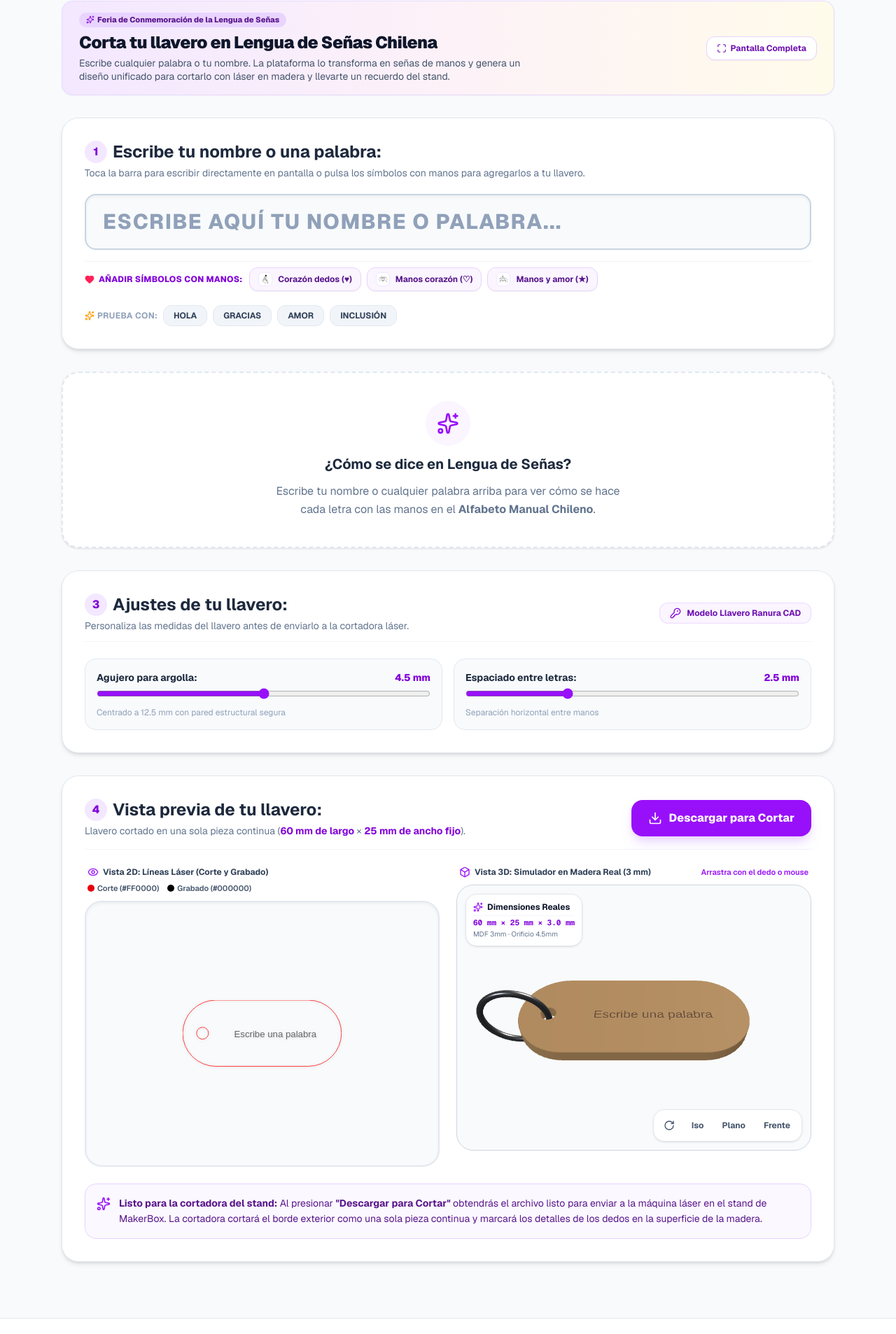
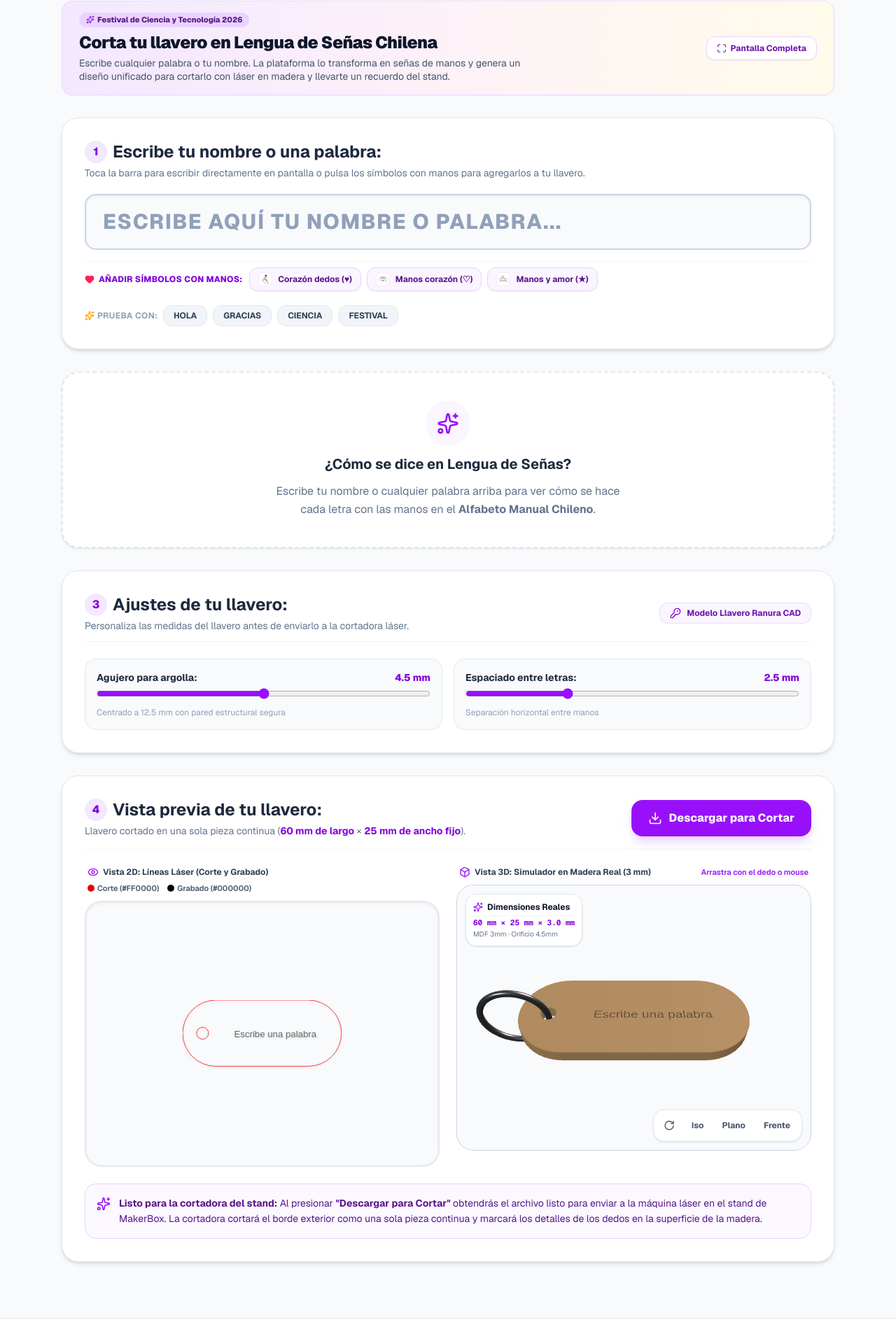
Before and after one commit to crissgabriela/Makerbox, a Next.js app in the folder lengua-de-senas/: page / in a window 1280 px wide. Shown: the part 124-2030 px from the top of the page at 70% size. Built offline with nearby package versions, Linux system fonts and the light colour scheme.

Commit message:
feat: actualizar plataforma para Festival de Ciencia y Tecnologia 2026

```diff
--- a/lengua-de-senas/src/app/layout.tsx
+++ b/lengua-de-senas/src/app/layout.tsx
@@ -13,9 +13,9 @@ const geistMono = Geist_Mono({
 });
 
 export const metadata: Metadata = {
-  title: 'MakerBox UTalca | Lengua de Señas a Corte Láser',
+  title: 'MakerBox UTalca | Festival de Ciencia y Tecnología 2026',
   description:
-    'Plataforma para traducir texto a dactilología del Alfabeto Manual Chileno y generar archivos para corte láser en el stand demostrativo de MakerBox, Universidad de Talca.',
+    'Plataforma interactiva de fabricación digital (Corte Láser en Lengua de Señas, Litofanías 3D e Impresión Braille) para el Festival de Ciencia y Tecnología 2026 · MakerBox, Universidad de Talca.',
   icons: {
     icon: '/logos/makerbox-color.jpg',
   },
--- a/lengua-de-senas/src/app/page.tsx
+++ b/lengua-de-senas/src/app/page.tsx
@@ -96,7 +96,7 @@ export default function Home() {
                 <div className="flex items-center gap-2">
                   <span className="px-2.5 py-0.5 rounded-full bg-purple-200 text-purple-900 text-[11px] font-extrabold flex items-center gap-1">
                     <Sparkles className="w-3 h-3 text-purple-700" />
-                    Feria de Conmemoración de la Lengua de Señas
+                    Festival de Ciencia y Tecnología 2026
                   </span>
                 </div>
                 <h1 className="text-xl sm:text-2xl font-black text-slate-900 tracking-tight mt-0.5">
@@ -177,7 +177,7 @@ export default function Home() {
             </span>
           </div>
           <div className="flex items-center gap-1.5 text-xs text-slate-500">
-            <span>Día de las Personas Sordas y de la Lengua de Señas</span>
+            <span>Festival de Ciencia y Tecnología 2026</span>
             <span>•</span>
             <span className="text-purple-700 font-bold">Stand de Impresión 3D y Corte Láser</span>
           </div>
--- a/lengua-de-senas/src/app/subir-foto/page.tsx
+++ b/lengua-de-senas/src/app/subir-foto/page.tsx
@@ -191,7 +191,7 @@ function SubirFotoContent() {
               MakerBox · Litofanía 3D
             </h1>
             <p className="text-xs font-semibold text-blue-600 mt-1">
-              Universidad de Talca · Stand de Demostración
+              Festival de Ciencia y Tecnología 2026 · Stand MakerBox
             </p>
           </div>
         </div>
--- a/lengua-de-senas/src/components/BrailleSection.tsx
+++ b/lengua-de-senas/src/components/BrailleSection.tsx
@@ -28,7 +28,7 @@ import {
 } from 'lucide-react';
 import confetti from 'canvas-confetti';
 
-const QUICK_WORDS = ['CRISS', 'MAKERBOX', 'UTALCA', 'TALCA', 'HOLA', 'INCLUSIÓN'];
+const QUICK_WORDS = ['CRISS', 'MAKERBOX', 'UTALCA', 'TALCA', 'HOLA', 'CIENCIA'];
 
 export const BrailleSection: React.FC = () => {
   const [config, setConfig] = useState<BrailleConfig>(DEFAULT_BRAILLE_CONFIG);
--- a/lengua-de-senas/src/components/LithophaneSection.tsx
+++ b/lengua-de-senas/src/components/LithophaneSection.tsx
@@ -468,7 +468,7 @@ export const LithophaneSection: React.FC = () => {
               <span>📱 Escanear QR para subir foto desde tu celular</span>
             </button>
 
-            {/* Tip rápido para ferias */}
+            {/* Tip rápido para el festival / stand */}
             <div className="flex items-center gap-2 px-3 py-2 rounded-xl bg-blue-50/80 border border-blue-200/60 text-[11px] text-blue-900 leading-tight">
               <Sparkles className="w-3.5 h-3.5 text-blue-600 shrink-0" />
               <span>
--- a/lengua-de-senas/src/components/StandGuideModal.tsx
+++ b/lengua-de-senas/src/components/StandGuideModal.tsx
@@ -25,7 +25,7 @@ export const StandGuideModal: React.FC<StandGuideModalProps> = ({ isOpen, onClos
                 Guía de Corte Láser para el Stand
               </h2>
               <p className="text-sm text-slate-500">
-                Parámetros para MakerBox · Facultad de Ingeniería UTalca
+                Festival de Ciencia y Tecnología 2026 · MakerBox UTalca
               </p>
             </div>
           </div>
--- a/lengua-de-senas/src/components/TextInputSection.tsx
+++ b/lengua-de-senas/src/components/TextInputSection.tsx
@@ -19,7 +19,7 @@ export const TextInputSection: React.FC<TextInputSectionProps> = ({
   onClear,
   onQuickWord
 }) => {
-  const quickWords = ['HOLA', 'GRACIAS', 'AMOR', 'INCLUSIÓN'];
+  const quickWords = ['HOLA', 'GRACIAS', 'CIENCIA', 'FESTIVAL'];
 
   const handleAddSymbol = (symChar: string) => {
     onChange(value + symChar);
--- a/lengua-de-senas/src/lib/svgPathMerger.ts
+++ b/lengua-de-senas/src/lib/svgPathMerger.ts
@@ -415,7 +415,7 @@ function generatePlaqueMode(
           font-weight="bold" text-anchor="middle" fill="${config.engraveFillColor}">MAKERBOX · INGENIERÍA UTALCA</text>
     <text x="${(totalWidth / 2).toFixed(2)}" y="12"
           font-family="'Montserrat', 'Arial', sans-serif" font-size="3"
-          text-anchor="middle" fill="${config.engraveFillColor}">Día de las Personas Sordas y de la Lengua de Señas</text>
+          text-anchor="middle" fill="${config.engraveFillColor}">Festival de Ciencia y Tecnología 2026</text>
     <line x1="${paddingX}" y1="14" x2="${totalWidth - paddingX}" y2="14" stroke="${config.engraveStrokeColor}" stroke-width="0.2" />
   `;
 
```
Also changed, not shown: 1 other file (tests, documents, lock files or other folders).
